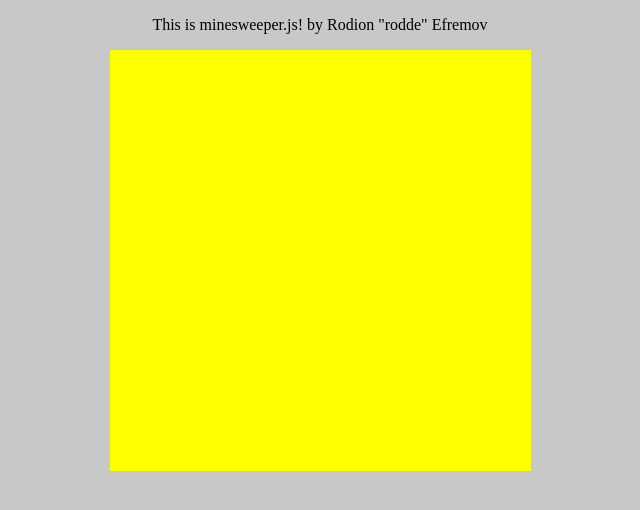
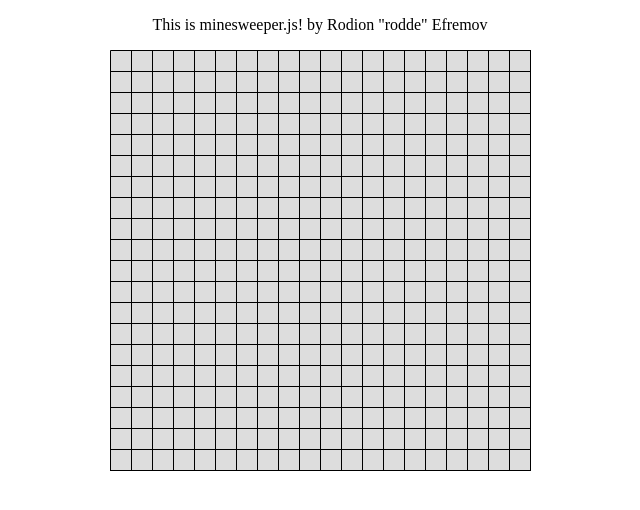
Before and after one commit to coderodde/minesweeper.js, a plain HTML site: page public_html/index.html in a window 1280 px wide. Shown: the whole page, without its empty margins (320-960 px from the left). Drawn offline with Linux system fonts and the light colour scheme.

Commit message:
Got rid of annoying antialiasing.

```diff
--- a/public_html/index.html
+++ b/public_html/index.html
@@ -5,10 +5,10 @@
         <meta charset="UTF-8">
         <meta name="viewport" content="width=device-width, initial-scale=1.0">
     </head>
-    <body style="background-color: #c8c8c8;">
+    <body style="background-color: white;">
         <div style="padding: 0; margin: 0;">
             <p style="text-align: center;">This is minesweeper.js! by Rodion &quot;rodde&quot; Efremov</p>
-            <canvas id="cnvs" style="margin: auto; display: block;">
+            <canvas id="cnvs" style="margin: auto; display: block; border: none;">
                 <p>Sorry, but your browser does not seem to support HTML5 canvases. Try to update your browser to a more modern one.</p>
             </canvas>
         </div>
--- a/public_html/minesweeper.js
+++ b/public_html/minesweeper.js
@@ -24,8 +24,8 @@ var default_config = {
     },
 
     colors: {
-        background_color: "#ffff00",
-        border_color: "#ff0000"
+        background_color: "#b9b9b9",
+        border_color: "#3333ff"
     }
 };
 
@@ -258,8 +258,32 @@ var GraphicsModule = (function() {
 
         var ctx = m_canvas.getContext("2d");
 
-        ctx.fillStyle = default_config.colors.background_color;
+        ctx.fillStyle = "#dddddd";//default_config.colors.background_color;
         ctx.fillRect(0, 0, width_in_pixels, height_in_pixels);
+
+        ctx.fillStyle = default_config.colors.border_color;
+        ctx.lineWidth = 1;
+        //
+        // Draw horizontal lines.
+        for (var row = 0, y = 0;
+                 row !== m_grid_height + 1;
+                 row++, y += (m_cell_height + 1)) {
+            draw_line(0, y, width_in_pixels, y, ctx);
+        }
+
+        // Draw vertical lines.
+        for (var column = 0, x = 0;
+                 column !== m_grid_width + 1;
+                 column++, x += (m_cell_width + 1)) {
+            draw_line(x, 0, x, height_in_pixels, ctx);
+        }
+    }
+
+    function draw_line(start_x, start_y, goal_x, goal_y, ctx) {
+        ctx.beginPath();
+        ctx.moveTo(start_x + 0.5, start_y + 0.5);
+        ctx.lineTo(goal_x + 0.5, goal_y + 0.5);
+        ctx.stroke();
     }
 
     function highlight_cell(x, y) {
```
